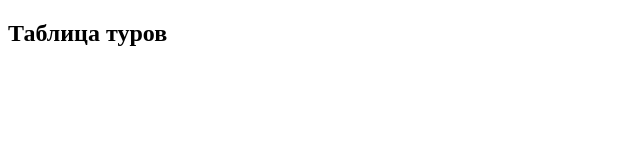
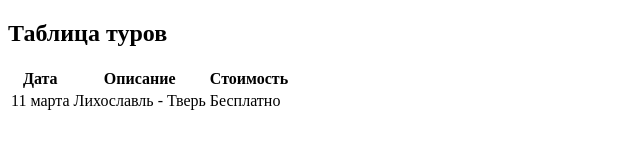
Before and after one commit to FenrirRagner/tours_table, a plain HTML site: page table.html in a window 1280 px wide. Shown: the whole page, without its empty margins (0-640 px from the left). Drawn offline with Linux system fonts and the light colour scheme.

Commit message:
Переименование директории css

```diff
--- /dev/null
+++ b/css/style.css
@@ -0,0 +1,11 @@
+html {
+  -webkit-box-sizing: border-box;
+          box-sizing: border-box;
+}
+
+*,
+:after,
+:before {
+  -webkit-box-sizing: inherit;
+          box-sizing: inherit;
+}
--- a/table.html
+++ b/table.html
@@ -13,14 +13,14 @@
         <h1 class="table-tours__title">Таблица туров</h1>
         <table class="table">
           <tr class="table__head-row">
-            <th class="table__head-cell"></th>
-            <th class="table__head-cell"></th>
-            <th class="table__head-cell"></th>
+            <th class="table__head-cell">Дата</th>
+            <th class="table__head-cell">Описание</th>
+            <th class="table__head-cell">Стоимость</th>
           </tr>
           <tr class="table__content-row">
-            <td class="table__content-cell"></td>
-            <td class="table__content-cell"></td>
-            <td class="table__content-cell"></td>
+            <td class="table__content-cell">11 марта</td>
+            <td class="table__content-cell">Лихославль - Тверь</td>
+            <td class="table__content-cell">Бесплатно</td>
           </tr>
         </table>
       </section>
```
Also changed, not shown: css/normalize.css (renamed from styles/normalize.css), styles/style.css (deleted).
